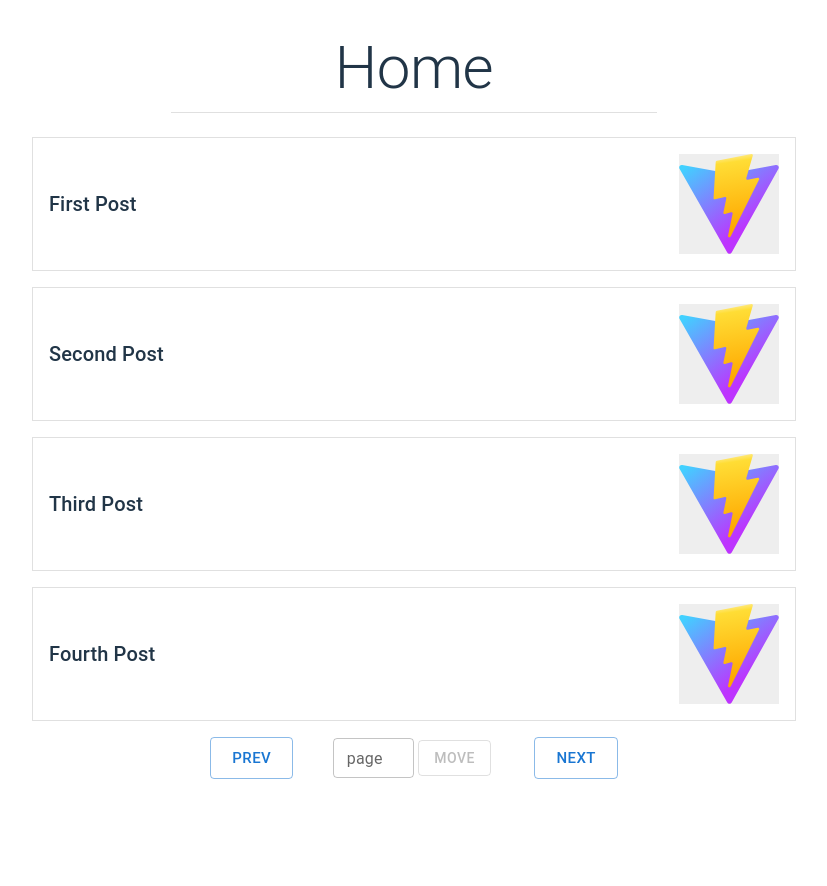
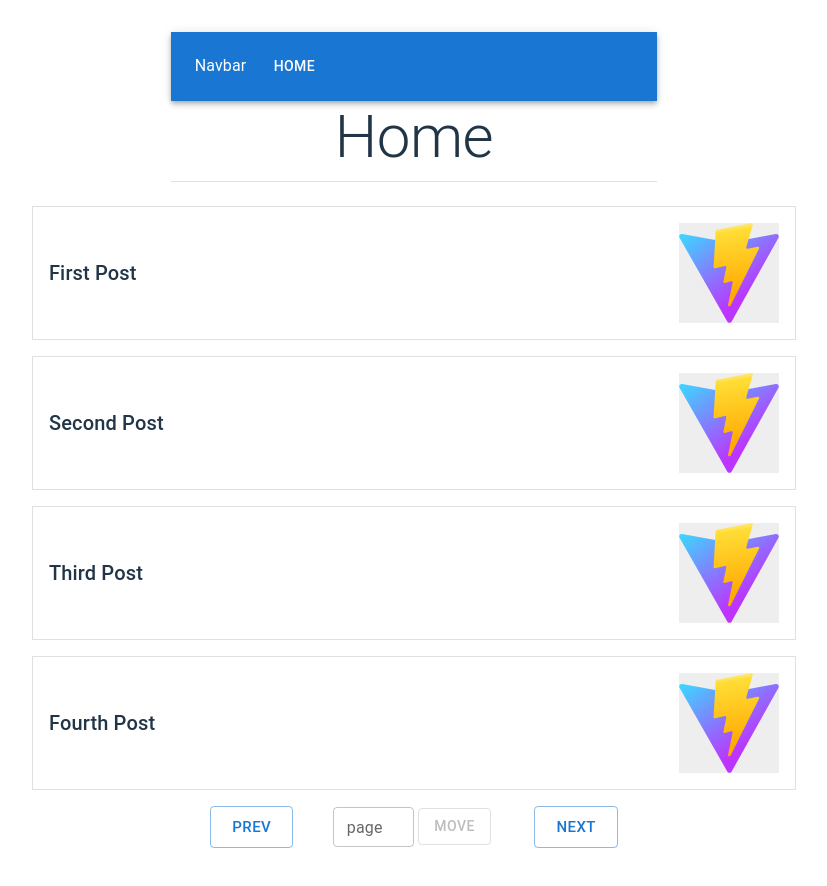
Before and after one commit to yamashitafumihiro/fumiweb-vitest, a React (Vite) app in the folder frontend/: page /home in a window 1280 px wide. Shown: the top 886 px of the page, without its empty margins (226-1053 px from the left). Before the commit the page ends 864 px from the top, so only its background shows below. Built offline with nearby package versions, Linux system fonts and the light colour scheme.

Commit message:
Navbarの実装

```diff
--- a/frontend/src/App.tsx
+++ b/frontend/src/App.tsx
@@ -3,6 +3,7 @@
 import React, {Suspense} from "react";
 import {BrowserRouter, Navigate, Route, Routes} from "react-router-dom";
 import HomePage from "./components/HomePage.tsx";
+import Navbar from "./components/Navbar.tsx";
 
 const Loading: React.FC = () => {
     return (
@@ -17,6 +18,7 @@
     return (
         <Suspense fallback={<Loading/>}>
             <BrowserRouter>
+                <Navbar/>
                 <Routes>
                     <Route path="/" element={<Navigate to="/home" replace/>}></Route>
                     <Route path="/home" element={<HomePage/>}></Route>
--- /dev/null
+++ b/frontend/src/components/Navbar.tsx
@@ -0,0 +1,92 @@
+import React from "react";
+import {AppBar, Box, Button, Container, IconButton, Menu, MenuItem, Toolbar, Typography} from "@mui/material";
+import MenuIcon from '@mui/icons-material/Menu';
+import {Link} from "react-router-dom";
+
+type Page = {
+    href: string;
+    key: string;
+}
+
+const pages: Page[] = [
+    {
+        key: 'home',
+        href: '/home',
+    },
+];
+
+const Navbar: React.FC = () => {
+    const [anchorElNav, setAnchorElNav] = React.useState<null | HTMLElement>(null);
+
+    const handleOpenNavMenu = (event: React.MouseEvent<HTMLElement>) => {
+        setAnchorElNav(event.currentTarget);
+    };
+    const handleCloseNavMenu = () => {
+        setAnchorElNav(null);
+    };
+
+    return (
+        <AppBar position="static">
+            <Container maxWidth="xl">
+                <Toolbar disableGutters>
+                    <Typography>Navbar</Typography>
+
+                    <Box marginLeft={2} sx={{flexGrow: 1, display: {xs: 'flex', md: 'none'}}}>
+                        <IconButton
+                            size="large"
+                            aria-label="account of current user"
+                            aria-controls="menu-appbar"
+                            aria-haspopup="true"
+                            onClick={handleOpenNavMenu}
+                            color="inherit"
+                        >
+                            <MenuIcon/>
+                        </IconButton>
+                        <Menu
+                            id="menu-appbar"
+                            anchorEl={anchorElNav}
+                            anchorOrigin={{
+                                vertical: 'bottom',
+                                horizontal: 'left',
+                            }}
+                            keepMounted
+                            transformOrigin={{
+                                vertical: 'top',
+                                horizontal: 'left',
+                            }}
+                            open={Boolean(anchorElNav)}
+                            onClose={handleCloseNavMenu}
+                            sx={{
+                                display: {xs: 'block', md: 'none'},
+                            }}
+                        >
+                            {pages.map((page) => (
+                                <MenuItem key={page.key} onClick={handleCloseNavMenu}>
+                                    <Typography textAlign="center" component={Link}
+                                                to={page.href}>
+                                        {page.key}
+                                    </Typography>
+                                </MenuItem>
+                            ))}
+                        </Menu>
+                    </Box>
+
+                    <Box marginLeft={2} sx={{flexGrow: 1, display: {xs: 'none', md: 'flex'}}}>
+                        {pages.map((page) => (
+                            <Button
+                                key={page.key}
+                                sx={{my: 2, color: 'white', display: 'block'}}
+                                component={Link}
+                                to={page.href}
+                            >
+                                {page.key}
+                            </Button>
+                        ))}
+                    </Box>
+
+                </Toolbar>
+            </Container>
+        </AppBar>
+    );
+};
+export default Navbar;
```
